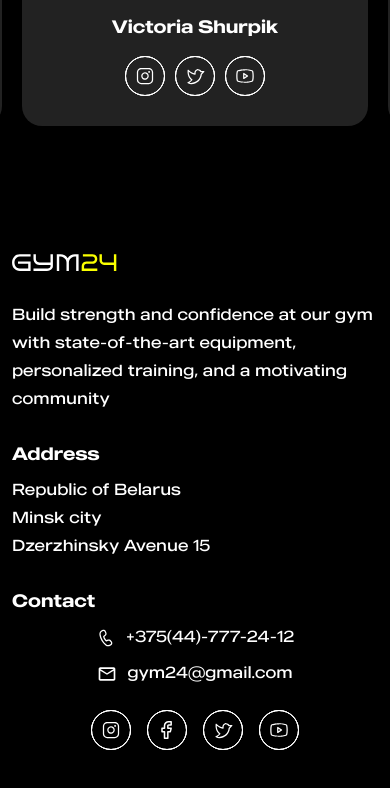
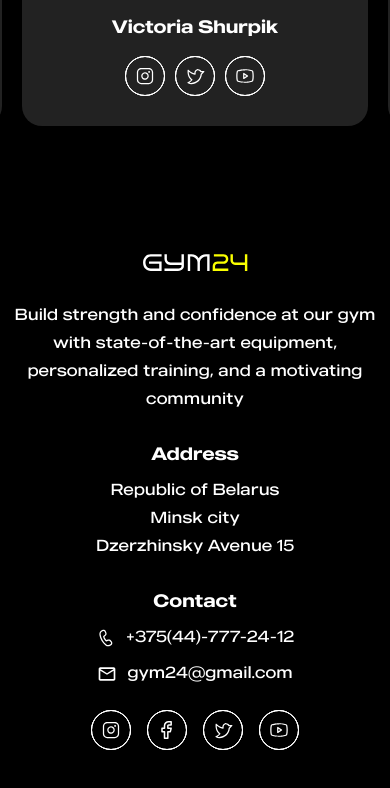
Before and after one commit to pYash333/gym-landingpage, a plain HTML site: page index.html in a window 390 px wide. Shown: the part 3739-4527 px from the top of the page. Drawn offline with nearby package versions, Linux system fonts and the light colour scheme; a small style sheet from the web is missing.

Commit message:
footer issue fix

```diff
--- a/assets/css/style.css
+++ b/assets/css/style.css
@@ -196,6 +196,9 @@ footer.footer  .footer-socials a:hover{transform: translateY(-4px); }
     footer.footer .contact-link a{justify-content: center;}
     footer.footer .footer-socials{justify-content: center;}
     footer.footer .row > div{margin-top: 30px;}
-    footer.footer .address { margin-top: 10px; }
+    footer.footer .address { margin-top: 10px;text-align: center; }
     footer.footer .contact-link { margin-top: 10px; }
+    footer.footer .logo { text-align: center; }
+    footer.footer  .content {text-align: center;}
+    footer.footer h3 { text-align: center; }
 }
```
